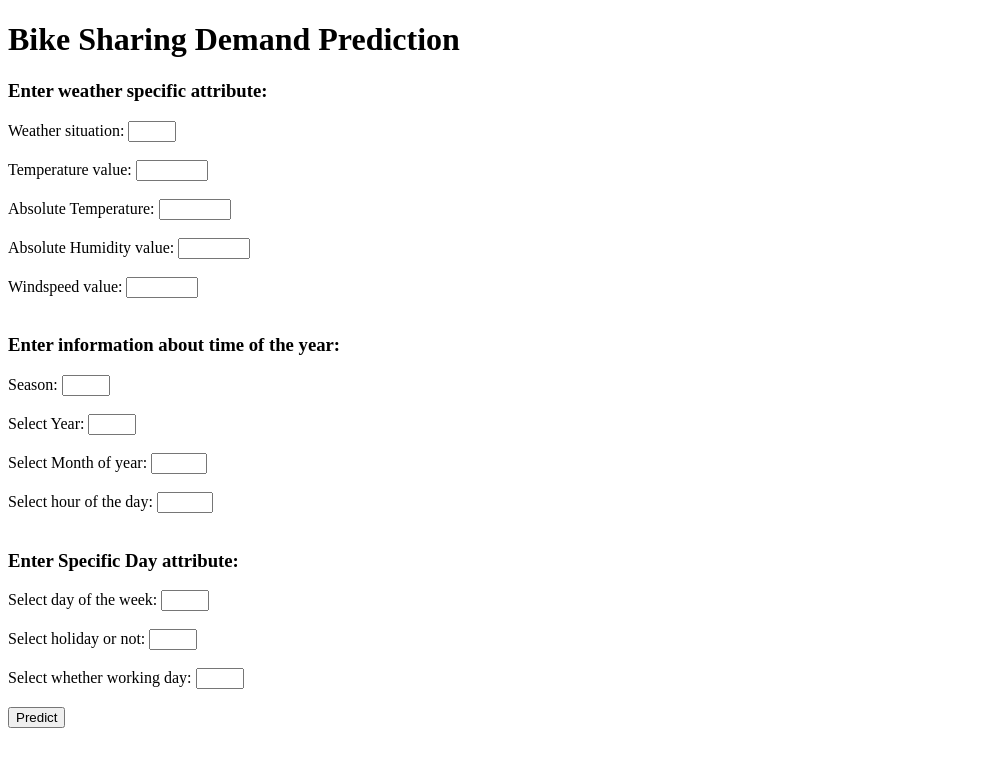
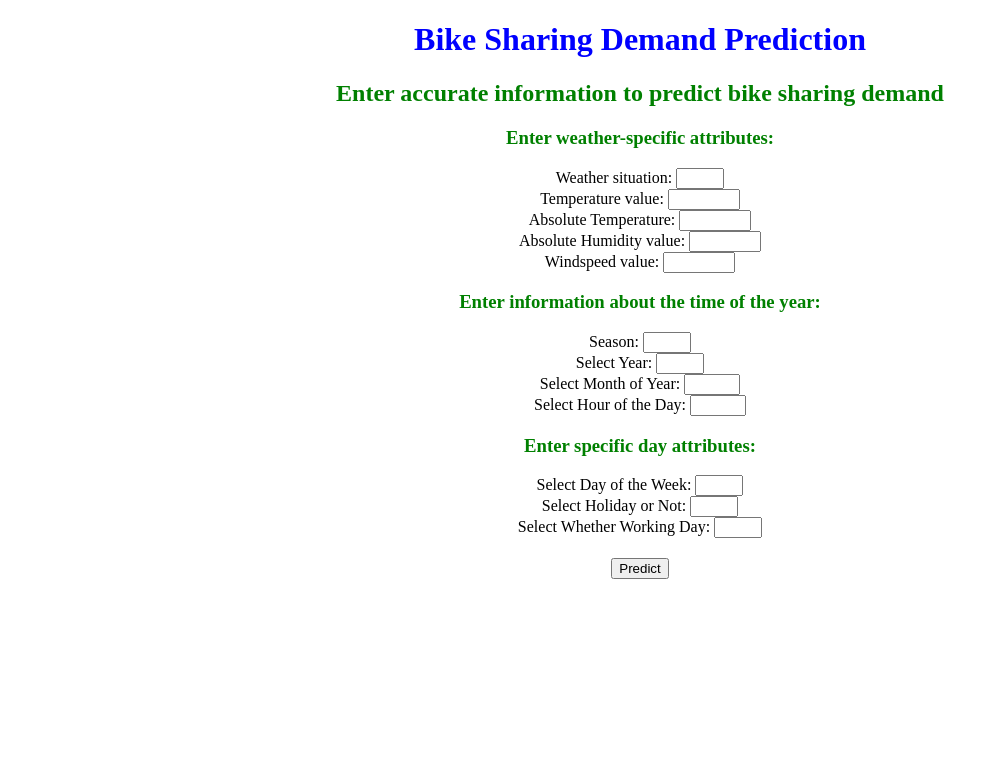
Before and after one commit to Pratik94229/Bike-Sharing-Demand-Prediction-End-to-End-Project, a Flask app: page / in a window 1280 px wide. Shown: the top 767 px of the page, without its empty margins (0-998 px from the left). Run offline with Flask 3, Linux system fonts and the light colour scheme.

Commit message:
added css

```diff
--- a/app.py
+++ b/app.py
@@ -1,65 +1,57 @@
 from flask import Flask, render_template, request
-
 import os
 import sys
 import pandas as pd
 import pickle
 from sklearn.preprocessing import StandardScaler
-from src.logger import logging
-import numpy as np
 
 app = Flask(__name__)
+app.config['TEMPLATES_AUTO_RELOAD'] = True
 
-@app.route('/')
-def home():
+
+@app.route('/', methods=['GET', 'POST'])
+def index():
+    if request.method == 'POST':
+        return render_template('predicted_demand.html', demand=None)
     return render_template('index.html')
+
 
 @app.route('/predict', methods=['POST'])
 def predict():
-    weathersit = int(request.form['weathersit'])
-    temp = float(request.form['temp'])
-    atemp = float(request.form['atemp'])
-    hum = float(request.form['hum'])
-    windspeed = float(request.form['windspeed'])
-    season = int(request.form['season'])
-    yr = int(request.form['yr'])
-    mnth = int(request.form['mnth'])
-    hr = int(request.form['hr'])
-    weekday = int(request.form['weekday'])
-    holiday = int(request.form['holiday'])
-    workingday = int(request.form['workingday'])
+    dict = {
+        'season': int(request.form['season']),
+        'yr': int(request.form['yr']),
+        'mnth': int(request.form['mnth']),
+        'hr': int(request.form['hr']),
+        'holiday': int(request.form['holiday']),
+        'weekday': int(request.form['weekday']),
+        'workingday': int(request.form['workingday']),
+        'weathersit': int(request.form['weathersit']),
+        'temp': float(request.form['temp']),
+        'atemp': float(request.form['atemp']),
+        'hum': float(request.form['hum']),
+        'windspeed': float(request.form['windspeed'])
+    }
 
-    dict = {'season': season, 'yr': yr, 'mnth': mnth, 'hr': hr, 'holiday': holiday,
-            'weekday': weekday, 'workingday': workingday, 'weathersit': weathersit,
-            'temp': temp, 'atemp': atemp, 'hum': hum, 'windspeed': windspeed}
-    logging.info('Input taken successfully')
-    # Converting input to dataframe
     input_df = pd.DataFrame([dict])
 
-    # Preprocessing
     train_df = pd.read_csv(os.path.join('artifacts', 'train.csv'))
-    logging.info('Loading train data successful')
+
     target_column_name = 'cnt'
     drop_columns = [target_column_name, 'instant', 'dteday', 'casual', 'registered']
+
     input_feature_train_df = train_df.drop(columns=drop_columns, axis=1)
 
-    # Creating object
     scaler = StandardScaler()
+    input_feature_train_arr = scaler.fit_transform(input_feature_train_df)
+    input_feature_test_arr = scaler.transform(input_df)
 
-    # Transforming using preprocessor object
-    input_feature_train_arr = scaler.fit_transform(input_feature_train_df)
-    logging.info(input_feature_train_arr)
-    input_df = scaler.transform(input_df)
-    logging.info(f'transformed input{input_df}')
+    model_path = os.path.join("artifacts", "model.pkl")
+    loaded_model = pickle.load(open(model_path, 'rb'))
+    y_preds = loaded_model.predict(input_df)
 
-    # Loading saved model
-    model_path = os.path.join('artifacts', 'model.pkl')
-    loaded_model = pickle.load(open(model_path, 'rb'))
-    y_pred = loaded_model.predict(input_df)
-    logging.info("Prediction successful")
-    y_pred = np.round(y_pred)
+    return render_template('predicted_demand.html', demand=round(y_preds[0], 0))
 
-    return render_template('predicted_demand.html', demand=y_pred)
 
 if __name__ == '__main__':
     app.run(host='0.0.0.0', port=5000)
--- /dev/null
+++ b/static/styles.css
@@ -0,0 +1,21 @@
+.title {
+    color: blue;
+}
+
+h2, h3 {
+    color: green;
+}
+
+h1, h2 {
+    text-align: center;
+}
+
+form {
+    margin: 20px;
+    text-align: center;
+}
+
+input[type="submit"] {
+    display: block;
+    margin: 20px auto;
+}
--- a/templates/index.html
+++ b/templates/index.html
@@ -2,49 +2,66 @@
 <html>
 <head>
     <title>Bike Sharing Demand Prediction</title>
+    <link rel="stylesheet" href="{{ url_for('static', filename='styles.css') }}">
 </head>
 <body>
-    <h1>Bike Sharing Demand Prediction</h1>
+    <h1 class="title">Bike Sharing Demand Prediction</h1>
+    <h2>Enter accurate information to predict bike sharing demand</h2>
 
-    <form action="/predict" method="POST">
-        <h3>Enter weather specific attribute:</h3>
-        <label>Weather situation:</label>
-        <input type="number" name="weathersit" min="1" max="4" required><br><br>
+    <form method="POST" action="/predict">
+        <h3>Enter weather-specific attributes:</h3>
+        <div class="input-group">
+            <label for="weathersit">Weather situation:</label>
+            <input type="number" id="weathersit" name="weathersit" min="1" max="4" step="1" required>
+        </div>
+        <div class="input-group">
+            <label for="temp">Temperature value:</label>
+            <input type="number" id="temp" name="temp" min="0.02" max="1.0" step="0.01" required>
+        </div>
+        <div class="input-group">
+            <label for="atemp">Absolute Temperature:</label>
+            <input type="number" id="atemp" name="atemp" min="0.0" max="1.0" step="0.01" required>
+        </div>
+        <div class="input-group">
+            <label for="hum">Absolute Humidity value:</label>
+            <input type="number" id="hum" name="hum" min="0.0" max="1.0" step="0.01" required>
+        </div>
+        <div class="input-group">
+            <label for="windspeed">Windspeed value:</label>
+            <input type="number" id="windspeed" name="windspeed" min="0.0" max="0.86" step="0.01" required>
+        </div>
 
-        <label>Temperature value:</label>
-        <input type="number" name="temp" min="0.02" max="1.0" step="0.01" required><br><br>
+        <h3>Enter information about the time of the year:</h3>
+        <div class="input-group">
+            <label for="season">Season:</label>
+            <input type="number" id="season" name="season" min="1" max="4" step="1" required>
+        </div>
+        <div class="input-group">
+            <label for="yr">Select Year:</label>
+            <input type="number" id="yr" name="yr" min="0" max="1" step="1" required>
+        </div>
+        <div class="input-group">
+            <label for="mnth">Select Month of Year:</label>
+            <input type="number" id="mnth" name="mnth" min="1" max="12" step="1" required>
+        </div>
+        <div class="input-group">
+            <label for="hr">Select Hour of the Day:</label>
+            <input type="number" id="hr" name="hr" min="1" max="23" step="1" required>
+        </div>
 
-        <label>Absolute Temperature:</label>
-        <input type="number" name="atemp" min="0.0" max="1.0" step="0.01" required><br><br>
-
-        <label>Absolute Humidity value:</label>
-        <input type="number" name="hum" min="0.0" max="1.0" step="0.01" required><br><br>
-
-        <label>Windspeed value:</label>
-        <input type="number" name="windspeed" min="0.0" max="0.86" step="0.01" required><br><br>
-
-        <h3>Enter information about time of the year:</h3>
-        <label>Season:</label>
-        <input type="number" name="season" min="1" max="4" required><br><br>
-
-        <label>Select Year:</label>
-        <input type="number" name="yr" min="0" max="1" required><br><br>
-
-        <label>Select Month of year:</label>
-        <input type="number" name="mnth" min="1" max="12" required><br><br>
-
-        <label>Select hour of the day:</label>
-        <input type="number" name="hr" min="1" max="23" required><br><br>
-
-        <h3>Enter Specific Day attribute:</h3>
-        <label>Select day of the week:</label>
-        <input type="number" name="weekday" min="0" max="6" required><br><br>
-
-        <label>Select holiday or not:</label>
-        <input type="number" name="holiday" min="0" max="1" required><br><br>
-
-        <label>Select whether working day:</label>
-        <input type="number" name="workingday" min="0" max="1" required><br><br>
+        <h3>Enter specific day attributes:</h3>
+        <div class="input-group">
+            <label for="weekday">Select Day of the Week:</label>
+            <input type="number" id="weekday" name="weekday" min="0" max="6" step="1" required>
+        </div>
+        <div class="input-group">
+            <label for="holiday">Select Holiday or Not:</label>
+            <input type="number" id="holiday" name="holiday" min="0" max="1" step="1" required>
+        </div>
+        <div class="input-group">
+            <label for="workingday">Select Whether Working Day:</label>
+            <input type="number" id="workingday" name="workingday" min="0" max="1" step="1" required>
+        </div>
 
         <input type="submit" value="Predict">
     </form>
--- a/templates/predicted_demand.html
+++ b/templates/predicted_demand.html
@@ -2,9 +2,10 @@
 <html>
 <head>
     <title>Predicted Bike Sharing Demand</title>
+    <link rel="stylesheet" href="{{ url_for('static', filename='styles.css') }}">
 </head>
 <body>
-    <h1>Predicted Bike Sharing Demand</h1>
+    <h1 class="title">Predicted Bike Sharing Demand</h1>
     <h2>Predicted Bike sharing demand is: {{ demand }}</h2>
 </body>
 </html>
```
